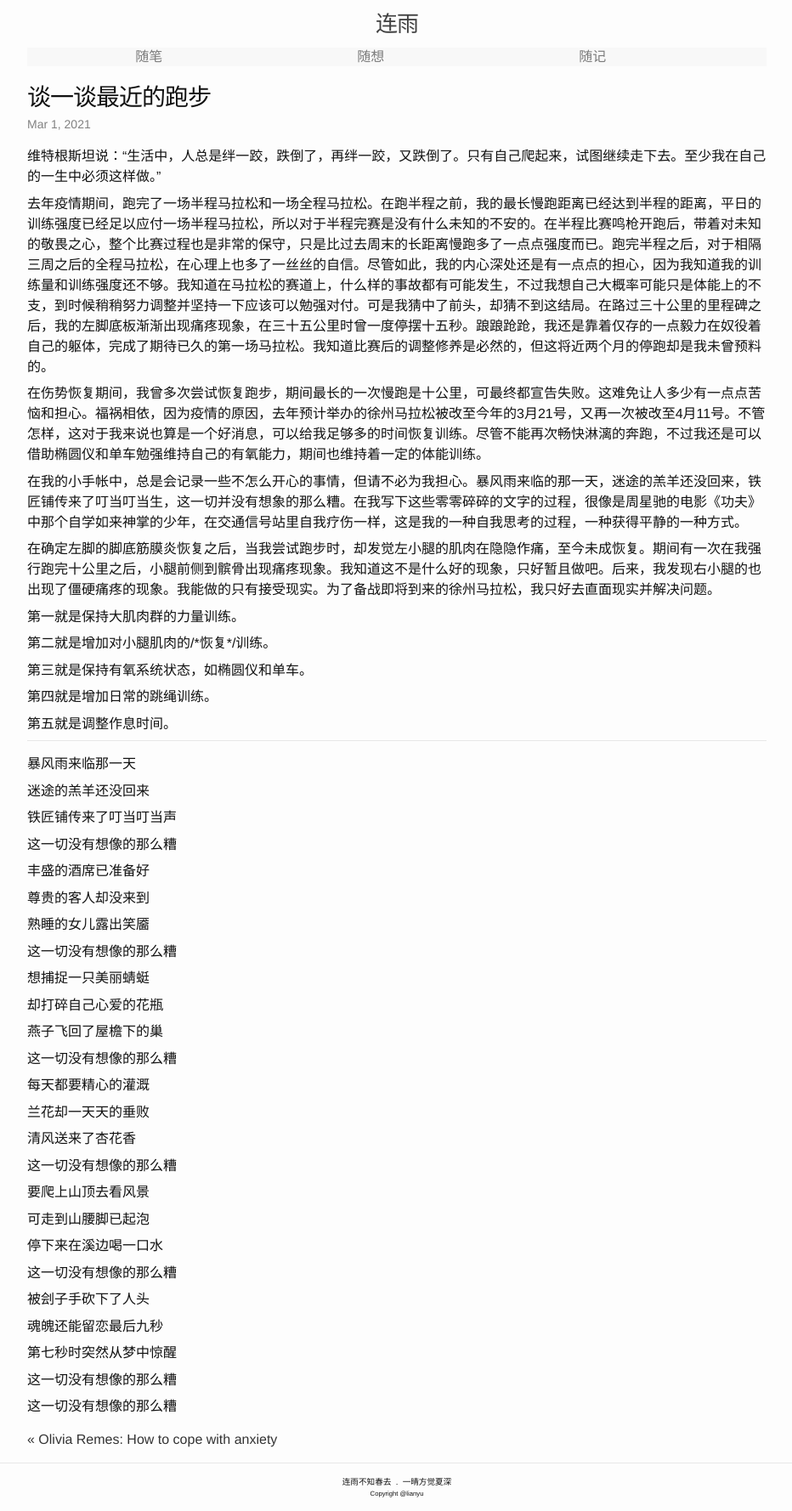
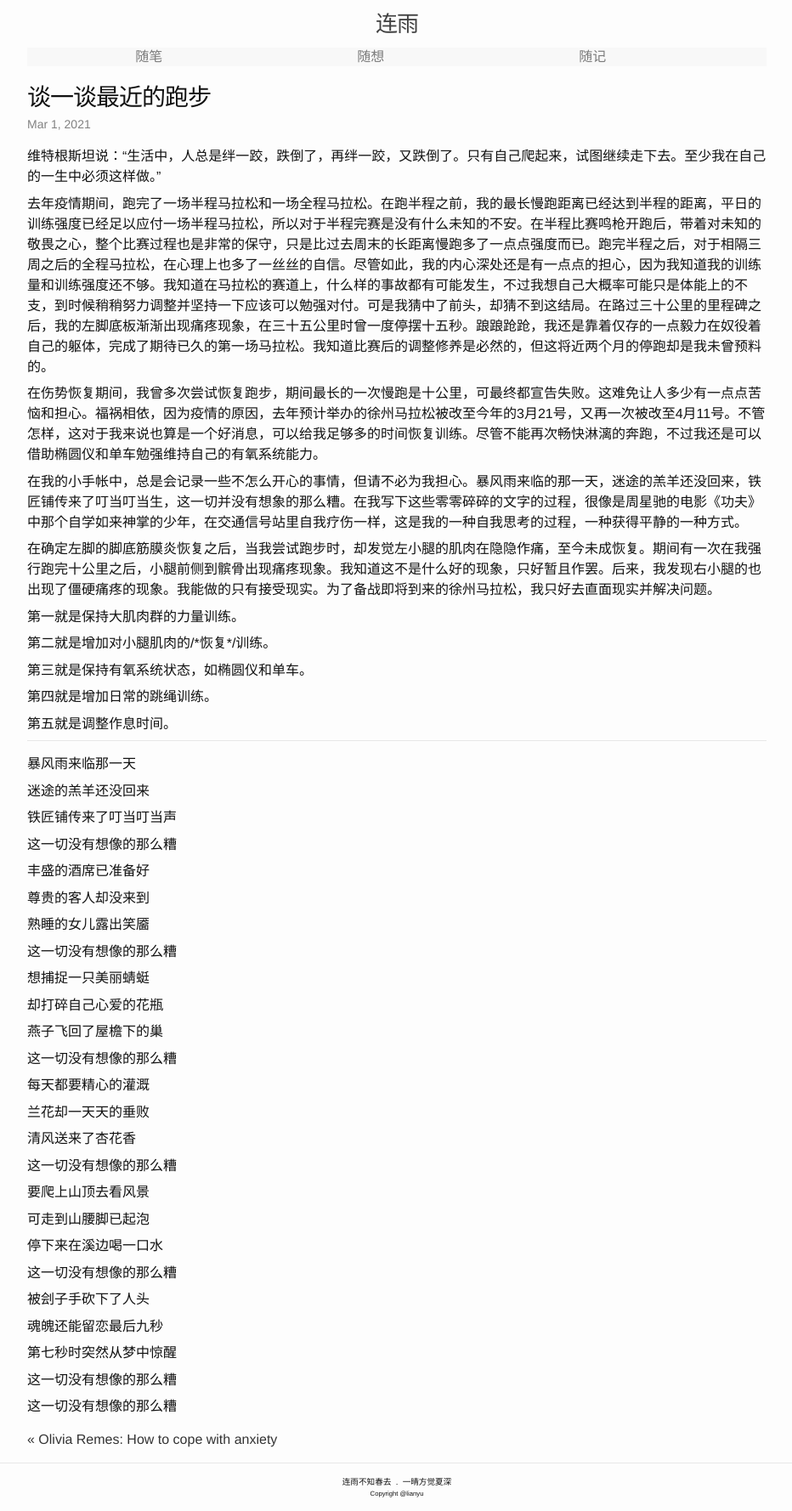
Before and after one commit to lianyu1115/lianyu, a Jekyll site: the page built from _essays/2021-03-01-谈一谈最近的跑步.md, in a window 1280 px wide. Shown: the whole page at 85% size, without its empty margins (173-1105 px from the left). Built offline with Jekyll 4.4.1, drawn with Linux system fonts in a browser that asks for light colours.

Commit message:
Update 2021-03-01-谈一谈最近的跑步.md

```diff
--- a/_essays/2021-03-01-谈一谈最近的跑步.md
+++ b/_essays/2021-03-01-谈一谈最近的跑步.md
@@ -8,14 +8,13 @@ tags: ''
 
 维特根斯坦说：“生活中，人总是绊一跤，跌倒了，再绊一跤，又跌倒了。只有自己爬起来，试图继续走下去。至少我在自己的一生中必须这样做。”
 
-去年疫情期间，跑完了一场半程马拉松和一场全程马拉松。在跑半程之前，我的最长慢跑距离已经达到半程的距离，平日的训练强度已经足以应付一场半程马拉松，所以对于半程完赛是没有什么未知的不安的。在半程比赛鸣枪开跑后，带着对未知的敬畏之心，整个比赛过程也是非常的保守，只是比过去周末的长距离慢跑多了一点点强度而已。跑完半程之后，对于相隔三周之后的全程马拉松，在心理上也多了一丝丝的自信。尽管如此，我的内心深处还是有一点点的担心，因为我知道我的训练量和训练强度还不够。我知道在马拉松的赛道上，什么样的事故都有可能发生，不过我想自己大概率可能只是体能上的不支，到时候稍稍努力调整并坚持一下应该可以勉强对付。可是我猜中了前头，却猜不到这结局。在路过三十公里的里程碑之后，我的左脚底板渐渐出现痛疼现象，在三十五公里时曾一度停摆十五秒。踉踉跄跄，我还是靠着仅存的一点毅力在奴役着自己的躯体，完成了期待已久的第一场马拉松。我知道比赛后的调整修养是必然的，但这将近两个月的停跑却是我未曾预料的。
+去年疫情期间，跑完了一场半程马拉松和一场全程马拉松。在跑半程之前，我的最长慢跑距离已经达到半程的距离，平日的训练强度已经足以应付一场半程马拉松，所以对于半程完赛是没有什么未知的不安。在半程比赛鸣枪开跑后，带着对未知的敬畏之心，整个比赛过程也是非常的保守，只是比过去周末的长距离慢跑多了一点点强度而已。跑完半程之后，对于相隔三周之后的全程马拉松，在心理上也多了一丝丝的自信。尽管如此，我的内心深处还是有一点点的担心，因为我知道我的训练量和训练强度还不够。我知道在马拉松的赛道上，什么样的事故都有可能发生，不过我想自己大概率可能只是体能上的不支，到时候稍稍努力调整并坚持一下应该可以勉强对付。可是我猜中了前头，却猜不到这结局。在路过三十公里的里程碑之后，我的左脚底板渐渐出现痛疼现象，在三十五公里时曾一度停摆十五秒。踉踉跄跄，我还是靠着仅存的一点毅力在奴役着自己的躯体，完成了期待已久的第一场马拉松。我知道比赛后的调整修养是必然的，但这将近两个月的停跑却是我未曾预料的。
 
-在伤势恢复期间，我曾多次尝试恢复跑步，期间最长的一次慢跑是十公里，可最终都宣告失败。这难免让人多少有一点点苦恼和担心。福祸相依，因为疫情的原因，去年预计举办的徐州马拉松被改至今年的3月21号，又再一次被改至4月11号。不管怎样，这对于我来说也算是一个好消息，可以给我足够多的时间恢复训练。尽管不能再次畅快淋漓的奔跑，不过我还是可以借助椭圆仪和单车勉强维持自己的有氧能力，期间也维持着一定的体能训练。
-
+在伤势恢复期间，我曾多次尝试恢复跑步，期间最长的一次慢跑是十公里，可最终都宣告失败。这难免让人多少有一点点苦恼和担心。福祸相依，因为疫情的原因，去年预计举办的徐州马拉松被改至今年的3月21号，又再一次被改至4月11号。不管怎样，这对于我来说也算是一个好消息，可以给我足够多的时间恢复训练。尽管不能再次畅快淋漓的奔跑，不过我还是可以借助椭圆仪和单车勉强维持自己的有氧系统能力。
 
 在我的小手帐中，总是会记录一些不怎么开心的事情，但请不必为我担心。暴风雨来临的那一天，迷途的羔羊还没回来，铁匠铺传来了叮当叮当生，这一切并没有想象的那么糟。在我写下这些零零碎碎的文字的过程，很像是周星驰的电影《功夫》中那个自学如来神掌的少年，在交通信号站里自我疗伤一样，这是我的一种自我思考的过程，一种获得平静的一种方式。
 
-在确定左脚的脚底筋膜炎恢复之后，当我尝试跑步时，却发觉左小腿的肌肉在隐隐作痛，至今未成恢复。期间有一次在我强行跑完十公里之后，小腿前侧到髌骨出现痛疼现象。我知道这不是什么好的现象，只好暂且做吧。后来，我发现右小腿的也出现了僵硬痛疼的现象。我能做的只有接受现实。为了备战即将到来的徐州马拉松，我只好去直面现实并解决问题。
+在确定左脚的脚底筋膜炎恢复之后，当我尝试跑步时，却发觉左小腿的肌肉在隐隐作痛，至今未成恢复。期间有一次在我强行跑完十公里之后，小腿前侧到髌骨出现痛疼现象。我知道这不是什么好的现象，只好暂且作罢。后来，我发现右小腿的也出现了僵硬痛疼的现象。我能做的只有接受现实。为了备战即将到来的徐州马拉松，我只好去直面现实并解决问题。
 
 第一就是保持大肌肉群的力量训练。
 
```
